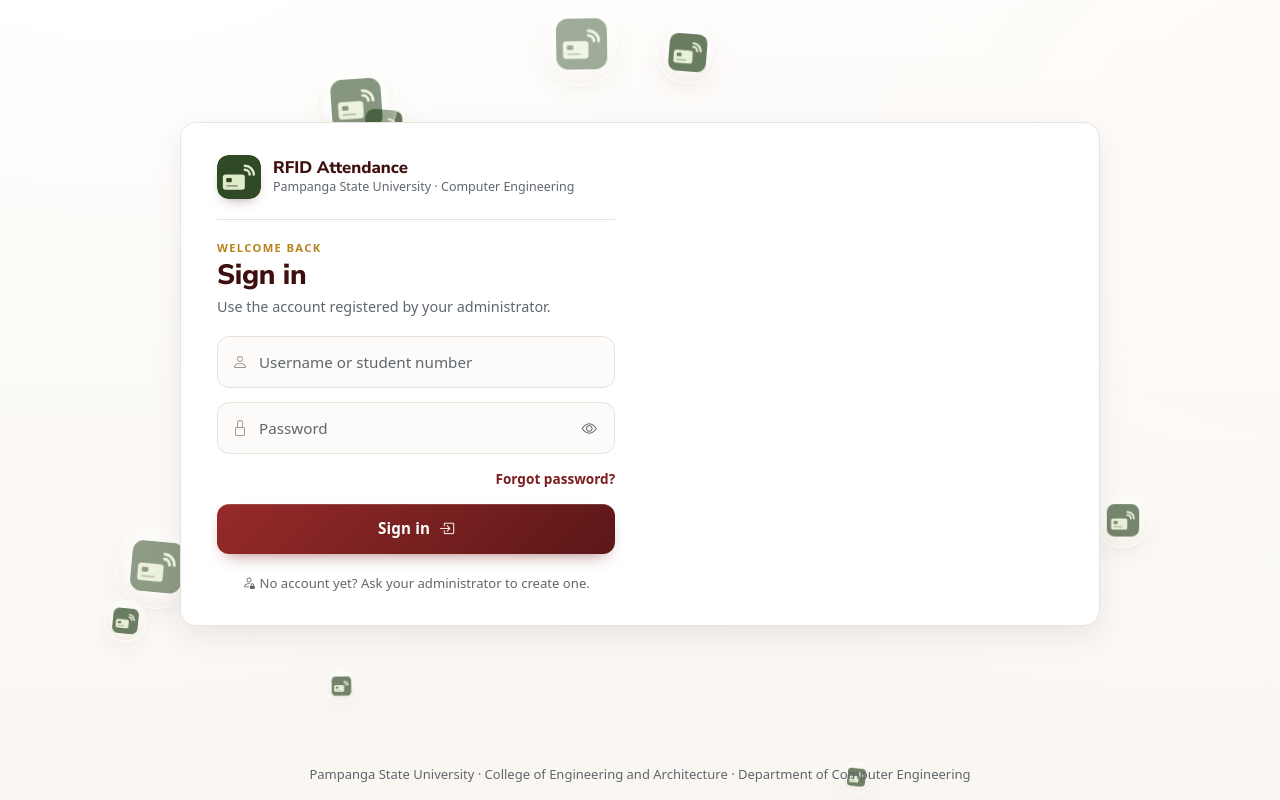
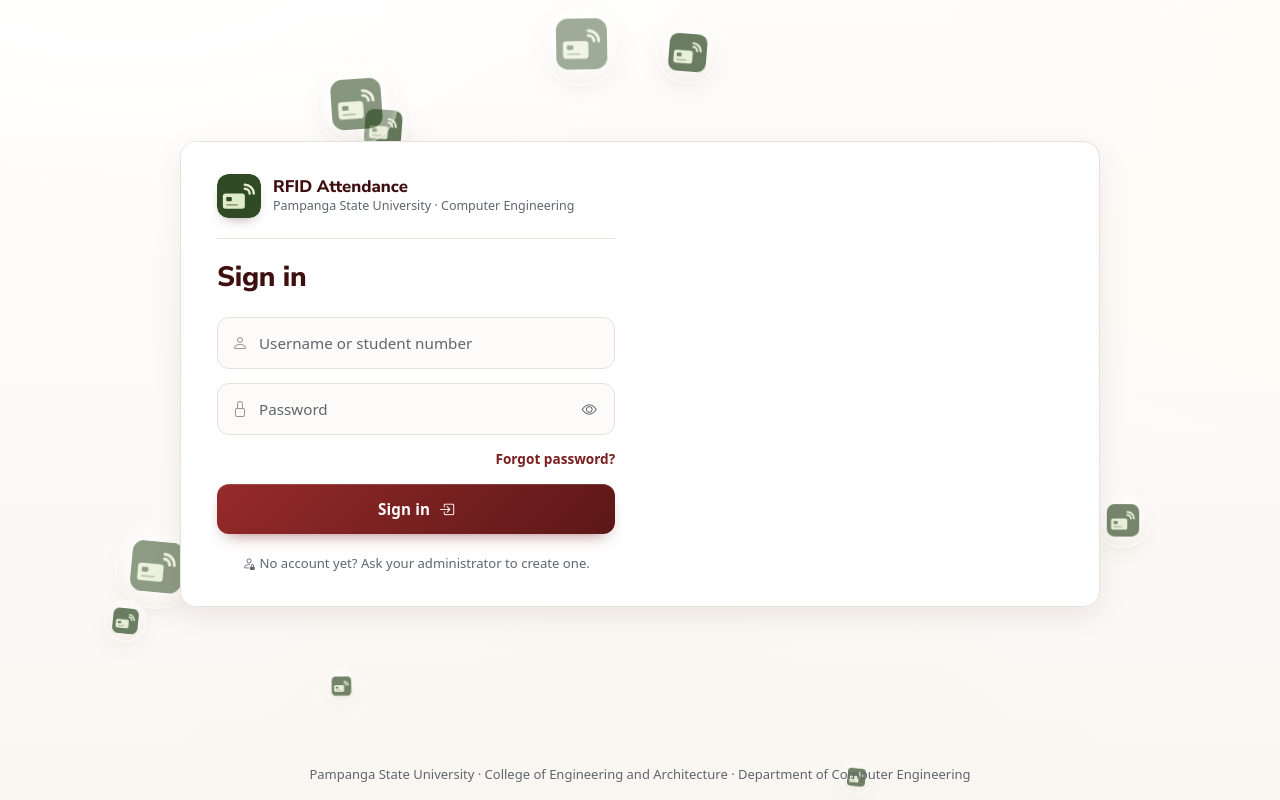
Before and after one commit to JezTheDev/RFID-Attendance-Monitoring-System, a website with bundled scripts: page frontend/index.html in a window 1280 px wide. Built offline with nearby package versions, Linux system fonts and the light colour scheme; a web font is replaced by a local one.

Commit message:
Login: remove eyebrow and subtitle text

```diff
--- a/frontend/index.html
+++ b/frontend/index.html
@@ -35,9 +35,7 @@
             <div class="auth-view auth-view--signin">
               <form class="auth-form" id="signInForm" novalidate>
                 <div class="auth-head">
-                  <span class="auth-eyebrow">Welcome back</span>
                   <h2 class="auth-title" id="signInTitle">Sign in</h2>
-                  <p class="auth-sub">Use the account registered by your administrator.</p>
                 </div>
 
                 <div class="auth-field">
```
